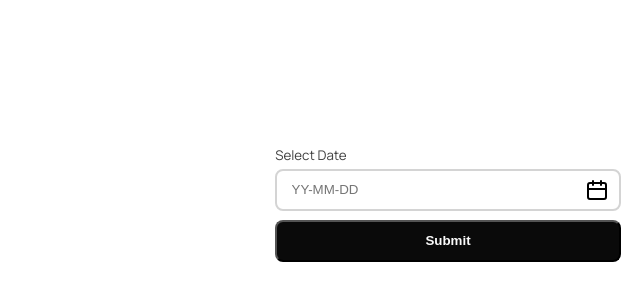
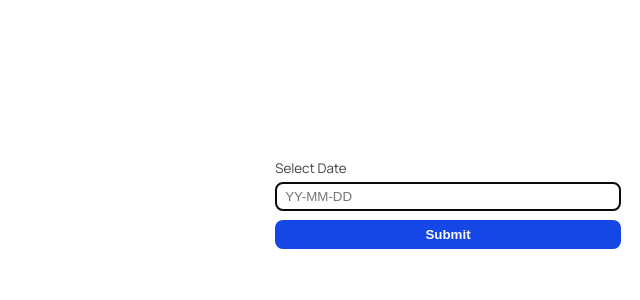
Before and after one commit to angile123/Picture-Of-The-Day, a React (Vite) app: page / in a window 1280 px wide. Shown: the part 208-508 px from the top of the page, without its empty margins (640-1280 px from the left). Built offline with nearby package versions, Linux system fonts and the light colour scheme.

Commit message:
feat: improve form accessibility

```diff
--- a/src/components/Form/Form.jsx
+++ b/src/components/Form/Form.jsx
@@ -30,12 +30,12 @@ export default function Form({ setData, setLoading, setError }) {
       <p className={styles.formTitleP}>Select Date</p>
 
       <div className={styles.spacingContainer}>
-        <div className={styles.pickDateContainer}>
+        {/* <div className={styles.pickDateContainer}>
           <input type="text" placeholder="YY-MM-DD" className={styles.input} />
 
           <img src={calenderImg} alt="calender" className={styles.img} />
-        </div>
-
+        </div> */}
+        <input type="text" placeholder="YY-MM-DD" className={styles.input} />
         <button className={styles.btnSubmit}>Submit</button>
       </div>
     </form>
--- a/src/components/Form/Form.module.css
+++ b/src/components/Form/Form.module.css
@@ -26,16 +26,24 @@
 }
 .btnSubmit {
   padding: 0.4rem 0.6rem;
-  background-color: oklch(14.5% 0 0);
+  background-color: oklch(48.8% 0.243 264.376);
   color: oklch(98.5% 0 0);
   font-weight: 600;
   border-radius: inherit;
   cursor: pointer;
+  border: none;
 }
+
 .input {
   border: none;
   height: 100%;
-  padding: 0.3rem;
+  padding: 0.3rem 0.5rem;
+  border-radius: inherit;
+  border: 2px solid oklch(14.5% 0 0);
+}
+
+.input:focus-visible {
+  outline: 2px solid oklch(58.8% 0.158 241.966);
 }
 .formTitleP {
   font-size: 0.833rem;
```
